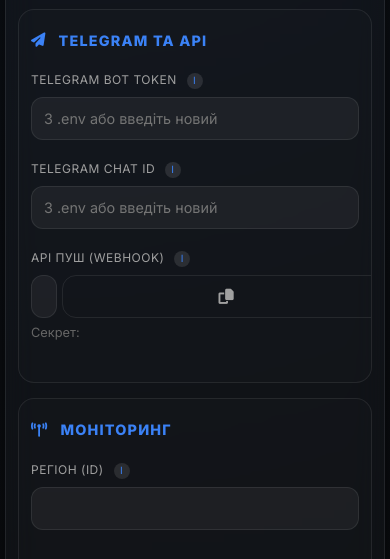
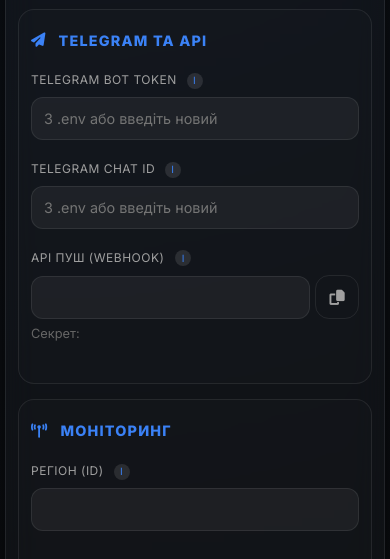
Before and after one commit to weby-homelab/flash-monitor-kyiv, a FastAPI app: template templates/admin.html in a window 390 px wide. Shown: the part 1128-1687 px from the top of the page. Run offline with FastAPI, Linux system fonts and the light colour scheme; the template is opened without the code that fills it, so the values that code supplies are empty.

Commit message:
ui: fix mobile api push field and add anti-cache meta tags

```diff
--- a/templates/admin.html
+++ b/templates/admin.html
@@ -511,10 +511,10 @@
                     <input type="text" id="cfg-tg-chat" placeholder="З .env або введіть новий">
                 </div>
                 <div class="form-group">
-                    <label>API Пуш (Webhook) <span class="info-icon">i<span class="tooltip">URL для зовнішніх скриптів моніторингу. На цей адрес пристрій має слати запити для підтвердження наявності світла.</span></span></label>
-                    <div style="display: flex; gap: 5px;">
-                        <input type="text" id="info-push-api" readonly style="background: rgba(255,255,255,0.05); color: #888;">
-                        <button type="button" class="btn btn-outline" style="padding: 8px; flex-shrink: 0;" onclick="navigator.clipboard.writeText(document.getElementById('info-push-api').value); alert('Скопійовано!')"><i class="fas fa-copy"></i></button>
+                    <label style="white-space: nowrap; display: flex; align-items: center; gap: 5px;">API Пуш (Webhook) <span class="info-icon">i<span class="tooltip">URL для зовнішніх скриптів моніторингу. На цей адрес пристрій має слати запити для підтвердження наявності світла.</span></span></label>
+                    <div style="display: flex; gap: 5px; align-items: center; width: 100%;">
+                        <input type="text" id="info-push-api" readonly style="background: rgba(255,255,255,0.05); color: #888; flex: 1; min-width: 0;">
+                        <button type="button" class="btn btn-outline" style="padding: 12px; flex-shrink: 0; width: 44px; height: 44px; display: flex; align-items: center; justify-content: center;" onclick="navigator.clipboard.writeText(document.getElementById('info-push-api').value); alert('Скопійовано!')"><i class="fas fa-copy"></i></button>
                     </div>
                     <small style="color: #666; font-size: 0.8rem; margin-top: 5px; display: block;">Секрет: <span id="info-push-secret"></span></small>
                 </div>
```
